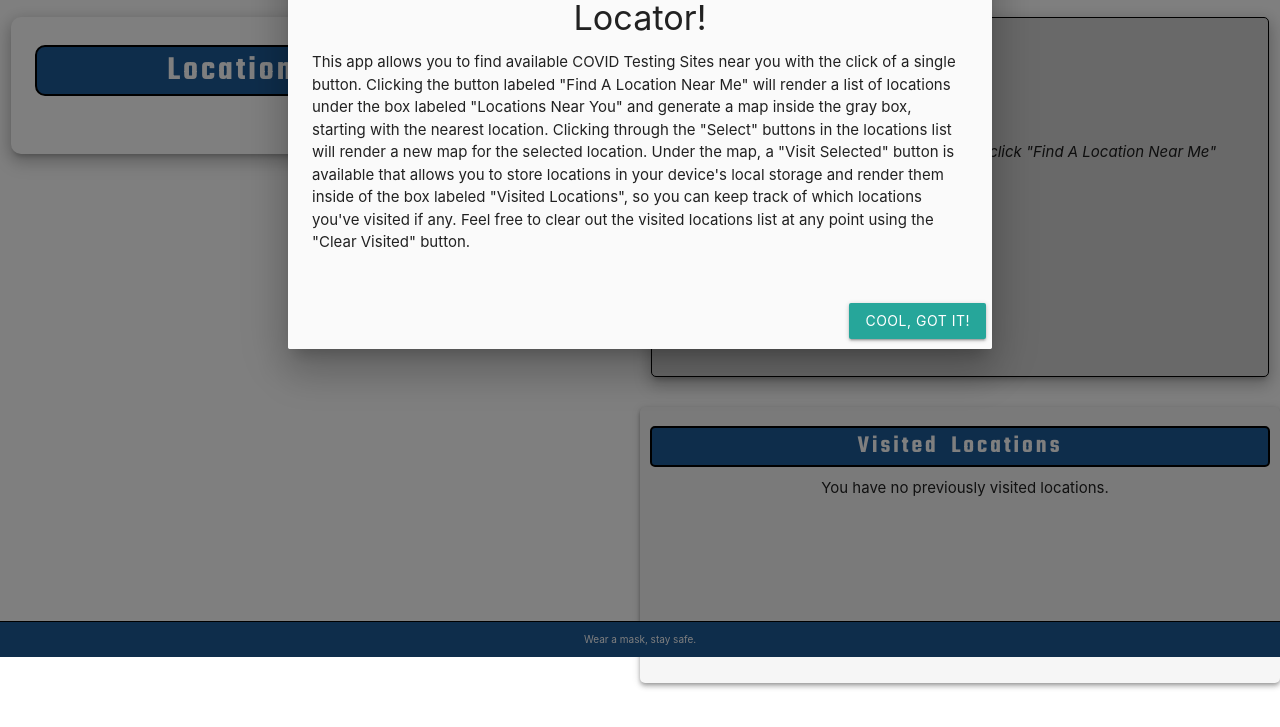
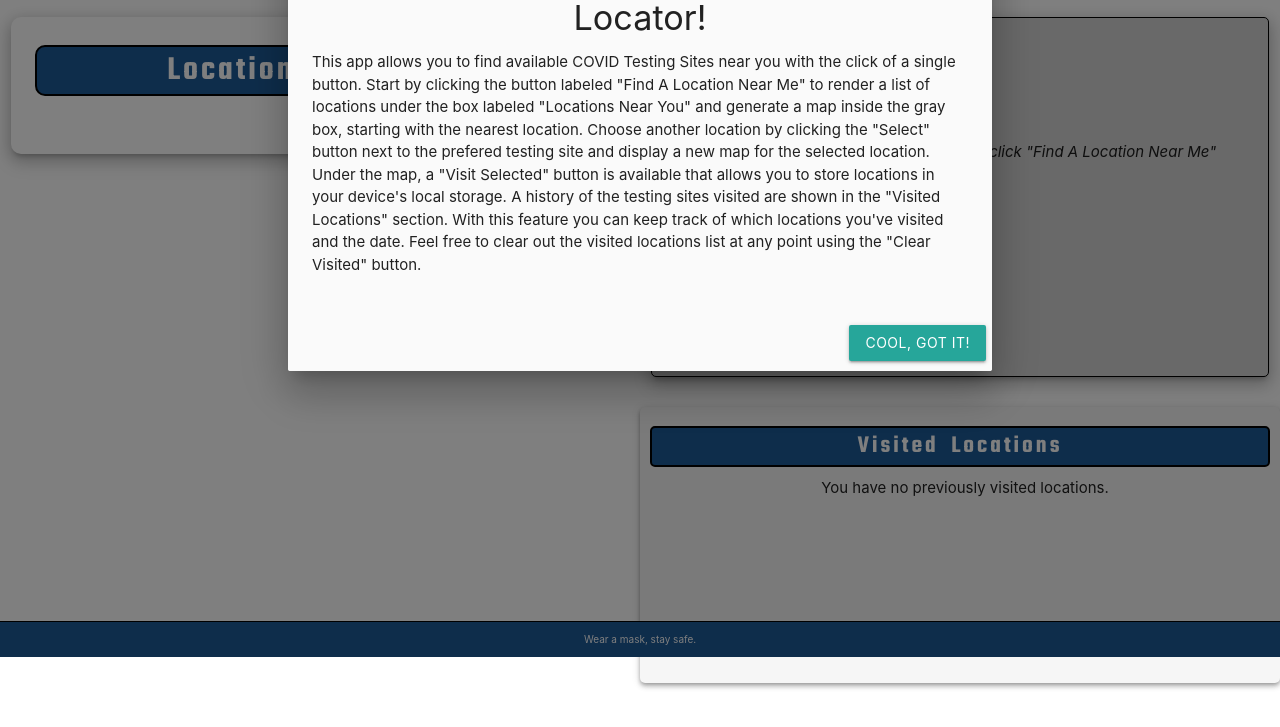
Before and after one commit to Gavin56/covid-locator, a plain HTML site: page index.html in a window 1280 px wide. Shown: the part 143-870 px from the top of the page. Drawn offline with nearby package versions, Linux system fonts and the light colour scheme; some packages are replaced by stand-ins of ours.

Commit message:
updated working to modal and comments

```diff
--- a/index.html
+++ b/index.html
@@ -36,11 +36,11 @@
     <div class="modal-content">
       <h4 id="modalHeader">Welcome to the COVID Testing Site Locator!</h4>
       <p>This app allows you to find available COVID Testing Sites near you with the click
-        of a single button. Clicking the button labeled "Find A Location Near Me" will render a list of locations
+        of a single button. Start by clicking the button labeled "Find A Location Near Me" to render a list of locations
         under the box labeled "Locations Near You" and generate a map inside the gray box, starting with the nearest location.
-        Clicking through the "Select" buttons in the locations list will render a new map for the selected location.
-        Under the map, a "Visit Selected" button is available that allows you to store locations in your device's local storage and render
-        them inside of the box labeled "Visited Locations", so you can keep track of which locations you've visited if any. Feel free to
+        Choose another location by clicking the "Select" button next to the prefered testing site and display a new map for the selected location.
+        Under the map, a "Visit Selected" button is available that allows you to store locations in your device's local storage.  A history of the testing sites visited are shown
+        in the "Visited Locations" section. With this feature you can keep track of which locations you've visited and the date. Feel free to
         clear out the visited locations list at any point using the "Clear Visited" button.
       </p>
     </div>
--- a/javascript.js
+++ b/javascript.js
@@ -1,9 +1,13 @@
 $(document).ready(function () {
+
+    //Dropdown created for CDC Guidelines and App instructions.
     $(".dropdown-trigger").dropdown();
     $('.modal').modal();
 
+    //if the app was previously visited, it will save to local storage as a boolean value.
     var visitedApp = JSON.parse(localStorage.getItem("visitedApp")) || false;
 
+    //if the boolean is false the model will display upon opening the page.
     if(visitedApp === false) {
         $('.modal').modal();
         $('#modal1').modal('open');
@@ -18,7 +22,7 @@ $(document).ready(function () {
     //if data is stored, we globally get our saved date and location name with the key "visited" and stores it in an array, or creates a new one if empty.
     var data = JSON.parse(localStorage.getItem("visited")) || [];
 
-    // if no data is stored, display "You have no previously visited locations."
+    //if no data is stored, display "You have no previously visited locations."
     if (data.length) {
         renderVisited();
     } else {
@@ -44,7 +48,7 @@ $(document).ready(function () {
         $("#clearVisited").text("Clear Visited");
     };
 
-    // when the clear visted button is clicked, the location box will empty and local storage will be cleared.
+    //When the clear visted button is clicked, the location box will empty and local storage will be cleared.
     $(document).on("click", "#clearVisited", function () {
         $("#locations-box").empty();
         data = [];
@@ -77,7 +81,7 @@ $(document).ready(function () {
 
             var locationName = response.items[0].address.label;
 
-            //Trim the string to only have the necessary information.//
+            //Trim the string to only have the necessary information.
             locationName = locationName.substr(23);
             locationName = locationName.substr(0, locationName.length - 15);
 
@@ -87,35 +91,35 @@ $(document).ready(function () {
             $("#nearest-location-info").append(locationNameP);
 
 
-            //Giving new attributes with values to the rendered P elements.//
+            //Giving new attributes with values to the rendered P elements.
             locationNameP.attr("latitude", response.items[0].position.lat);
             locationNameP.attr("longitude", response.items[0].position.lng);
 
-            //Generate a Select button for each P tag.//
+            //Generate a Select button for each P tag.
             var selectButton = $("<a id='nearestSelectBtn' class='waves-effect waves-light btn selectBtn col s12 m2'>").text("Select");
             selectButton.attr("href", "#map");
             $("#nearest-location-info").append(selectButton);
         }
 
         //This function takes the geolocation position and plugs it into the HERE API to retrieve nearby locations, then passes the user's location and
-        //the site locations into a Google Maps renderer.//
+        //the site locations into a Google Maps renderer.
         function showUserPosition(position) {
             var userLat = position.coords.latitude.toFixed(2);
             var userLng = position.coords.longitude.toFixed(2);
 
-            //To turn strings into accurate numbers, we use parseFloat.//
+            //To turn strings into accurate numbers, we use parseFloat.
             userLat = parseFloat(userLat);
             userLng = parseFloat(userLng);
 
-            // console.log(userLat);
-            // console.log(userLng);
+            //console.log(userLat);
+            //console.log(userLng);
 
             var stringLatLng = userLat + "," + userLng;
-            // console.log(stringLatLng);
+            //console.log(stringLatLng);
 
             var queryURL = "https://discover.search.hereapi.com/v1/discover?apikey=HwBOddp2-8jNUncGQl7uOxplh5Pw_EeGf0BmppjvlpE&q=Covid&at=" + stringLatLng + "&limit=10";
 
-            //HERE Developer API ajax call
+            //HERE Developer API ajax call.
             $.ajax({
                 url: queryURL,
                 method: "GET"
@@ -137,7 +141,7 @@ $(document).ready(function () {
                 $("#other-location-info").prepend(otherLocationHeader);
                 otherLocationHeader.html("<strong> Other Locations: </strong>");
 
-                //Loop for creating other site locations://
+                //Loop for creating other site locations
                 var arrayLength = response.items.length;
 
                 for (i = 1; i < arrayLength; i++) {
@@ -145,13 +149,13 @@ $(document).ready(function () {
                     var locationNameDiv = $("<div class='row'>");
                     var locationNameP = $("<p class='location-name col s12 m10'>");
 
-                    //Giving new attributes with values to the P elements, just like we did on lines 75 and 76.//
+                    //Giving new attributes with values to the P elements, just like we did on lines 75 and 76.
                     locationNameP.attr("latitude", response.items[i].position.lat);
                     locationNameP.attr("longitude", response.items[i].position.lng);
 
                     //console.log(locationNameP);
 
-                    //Eliminates unnecessary text content from the text returned by the AJAX call.//
+                    //Eliminates unnecessary text content from the text returned by the AJAX call.
                     locationName = locationName.substr(23);
                     locationName = locationName.substr(0, locationName.length - 15);
                     locationNameP.text(locationName);
@@ -160,7 +164,7 @@ $(document).ready(function () {
                     $("#other-location-info").append(locationNameDiv);
                     $(locationNameDiv).append(locationNameP);
 
-                    //Creates a horizontal divide between P elements.//
+                    //Creates a horizontal divide between P elements.
                     $(locationNameDiv).append($("<hr>"));
 
                     var selectButton = $("<a class='waves-effect waves-light btn selectBtn col s12 m2'>").text("Select");
@@ -168,7 +172,7 @@ $(document).ready(function () {
                     $(locationNameDiv).append(selectButton);
                 }
 
-                //this function is used to render the map to the screen. it uses prebuilt google functions which were able to be used after getting
+                //This function is used to render the map to the screen. it uses prebuilt google functions which were able to be used after getting
                 //an api key and call to the gogle maps api.  here we can control the zoom of the map at its initial rendering, as well as pass
                 //the user's latitude and longitude to the map. The calculateAndDisplay function is called and all neccessary parameters are passed.
                 function initMap(siteLat, siteLng) {
@@ -182,7 +186,7 @@ $(document).ready(function () {
                     calculateAndDisplayRoute(directionsService, directionsRenderer, siteLat, siteLng);
                 }
 
-                //here the constants defined from initMap are passed along with the users lat and lon for location.  This allows the google map on screen
+                //Here the constants defined from initMap are passed along with the users lat and lon for location.  This allows the google map on screen
                 //to display a route from the users location to their highlighted desired destination.  Should for some reason the map fails to render, be it
                 //a client issue or an issue on google's end, the status will be returned to the user.
                 function calculateAndDisplayRoute(directionsService, directionsRenderer, siteLat, siteLng) {
@@ -190,8 +194,8 @@ $(document).ready(function () {
                         //We can use numbers, basic variables, and object properties to plug coordinates into the map renderer (cannot use functions).
                         //We need to somehow extract the user coordinates and the testing site coordinates from the previous code and plug them into here:
                         {
-                            origin: { lat: userLat, lng: userLng }, //User coordinates//
-                            destination: { lat: siteLat, lng: siteLng }, //Site coordinates//
+                            origin: { lat: userLat, lng: userLng }, //User coordinates
+                            destination: { lat: siteLat, lng: siteLng }, //Site coordinates
                             travelMode: google.maps.TravelMode.DRIVING,
                         },
 
@@ -213,10 +217,10 @@ $(document).ready(function () {
                 $("#visitButtonDiv").append($("<a id='visitButton' class='waves-effect waves-light btn'>"))
                 $("#visitButton").text("Visit Selected");
 
-                //this button when clicked has the highlighted selected class.  The map of the location is rendered to the user with the route.
+                //This button when clicked has the highlighted selected class.  The map of the location is rendered to the user with the route.
                 $(document).on("click", ".selectBtn", function () {
 
-                    //Discovered this through messing around with the window object in the console.//
+                    //This selects the address which is a sibling of the select button.
                     var siteLat = $(this).siblings("p")[0].attributes[1].nodeValue;
                     var siteLng = $(this).siblings("p")[0].attributes[2].nodeValue;
 
@@ -228,7 +232,7 @@ $(document).ready(function () {
                     // console.log(siteLat, siteLng)
                     initMap(siteLat, siteLng)
 
-                    //Dynamically adds a class to whichever location we click and highlights it.//
+                    //Dynamically adds a class to whichever location we click and highlights it.
                     $(".selected").removeClass("selected");
                     $(this).siblings("p").addClass("selected");
                 });
@@ -238,7 +242,7 @@ $(document).ready(function () {
     });
 
     //This button puts the selected P element text content and the current date inside of an object and then saves the object
-    //to an array and saves it in local storage.//
+    //to an array and saves it in local storage.
     $(document).on("click", "#visitButton", function () {
         var visitedName = $(".selected").text();
         visitedName = visitedName.substr(0, visitedName.length - 6);
```
